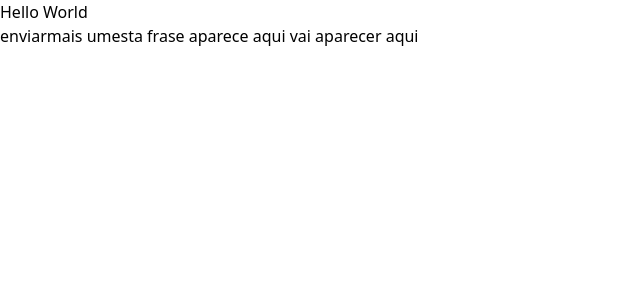
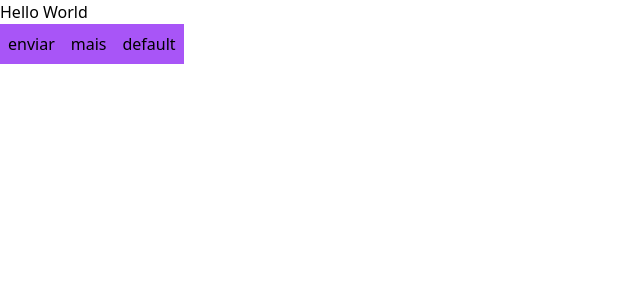
Before and after one commit to David-Pires/NLW-8.0, a React (Vite) app in the folder web/: page / in a window 1280 px wide. Shown: the top 300 px of the page, without its empty margins (0-640 px from the left). Built offline with nearby package versions, Linux system fonts and the light colour scheme.

Commit message:
feat: applying classes

```diff
--- a/web/src/App.tsx
+++ b/web/src/App.tsx
@@ -4,7 +4,9 @@ interface ButtonProps {
 
 }
 function Button(props: ButtonProps) {
-  return <button>{props.text ?? 'esta frase aparece aqui vai aparecer aqui'}</button>
+  return <button className={`
+  bg-purple-500 p-2
+  `}>{props.text ?? 'default'}</button>
   //Interrogação na interface torna a passagem de props opcional no componente
 }
 
@@ -14,7 +16,7 @@ function App() {
       <h1>Hello World</h1>
 
       <Button text="enviar"/>
-      <Button text="mais um"/>
+      <Button text="mais"/>
       <Button />
     </div>
   )
--- a/web/tailwind.config.js
+++ b/web/tailwind.config.js
@@ -1,6 +1,5 @@
 module.exports = {
   content: ["./src/**/*.tsx"],
-
   theme: {
     extend: {},
   },
```
